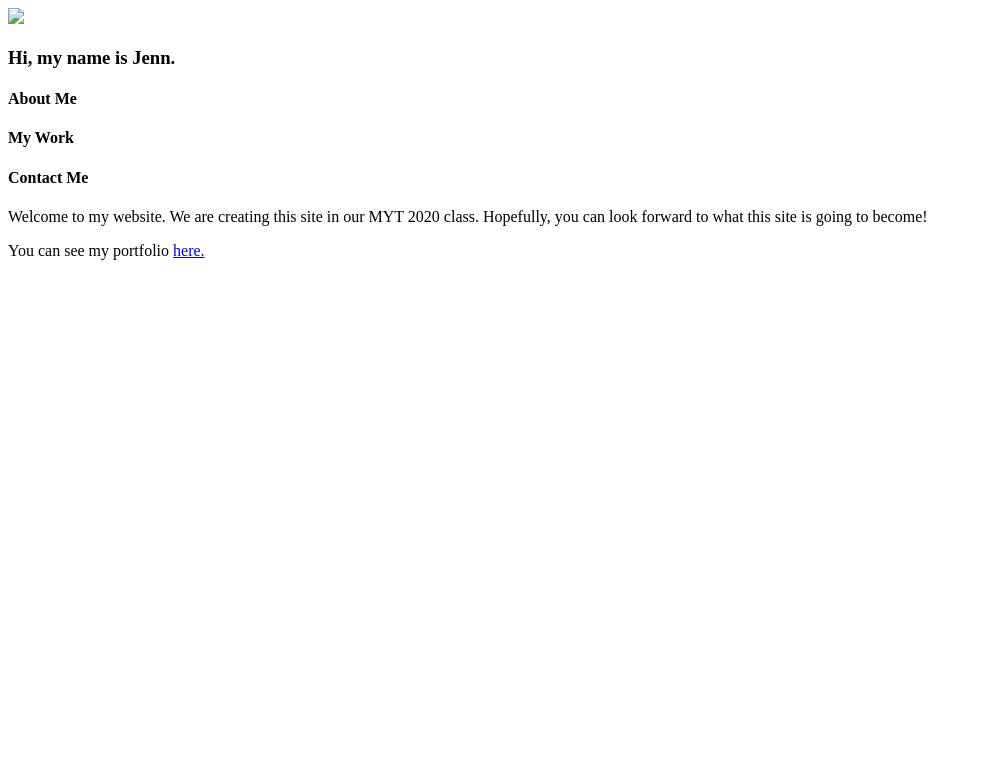
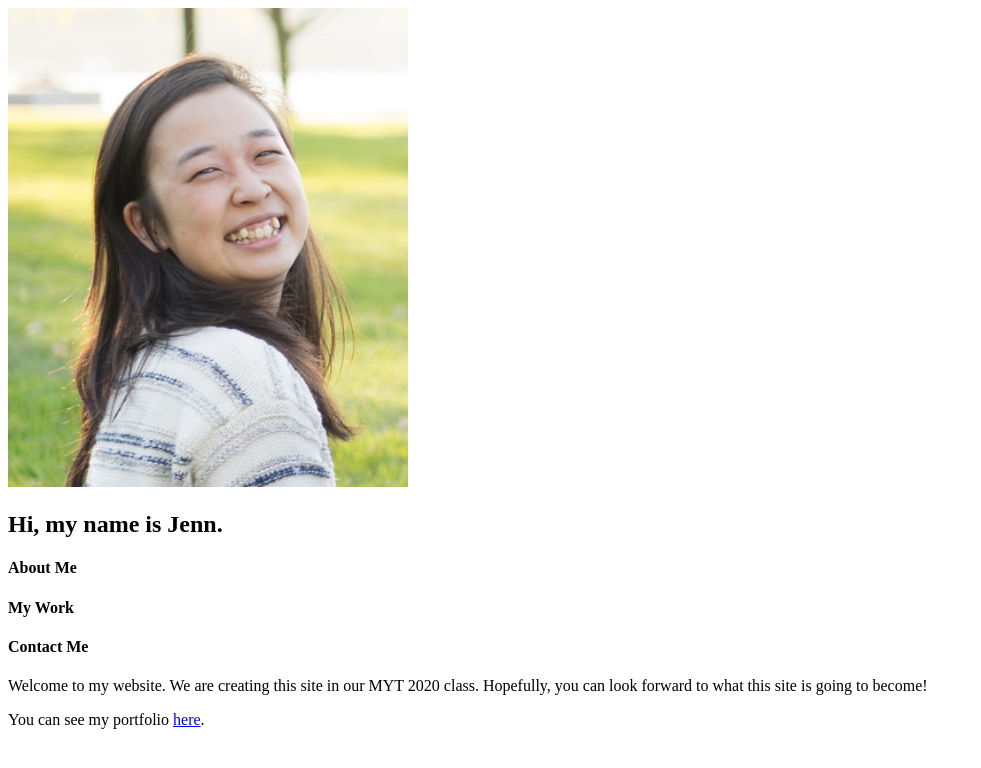
Before and after one commit to jenniferwkkim/myt2020, a plain HTML site: page index.html in a window 1280 px wide. Shown: the whole page, without its empty margins (0-981 px from the left). Drawn offline with Linux system fonts and the light colour scheme.

Commit message:
Add files via upload

```diff
--- a/index.html
+++ b/index.html
@@ -3,12 +3,12 @@
 <html>
 	<head>
 		<title>Jenn's Website</title>
-		<!-- Comment comment -->
+		<!-- Blah blah blah -->
 	</head>
 
 	<body>
-		<img src="images/me.jpg" width="400px">
-		<h3>Hi, my name is Jenn.</h3>
+		<img src="prof.jpg" width="400px">
+		<h2>Hi, my name is Jenn.</h2>
 		<h4>About Me</h4>
 		<h4>My Work</h4>
 		<h4>Contact Me</h4>
@@ -16,7 +16,7 @@
 		Welcome to my website. We are creating this site in our MYT 2020 class. Hopefully, you can look forward to what this site is going to become!
 		</p>
 		<p>
-			You can see my portfolio <a href="www.jennwkim.com">here.</a>
+			You can see my portfolio <a href="https://jennwkim.com/">here</a>.
 		</p>
 	</body>
 </html>
```
